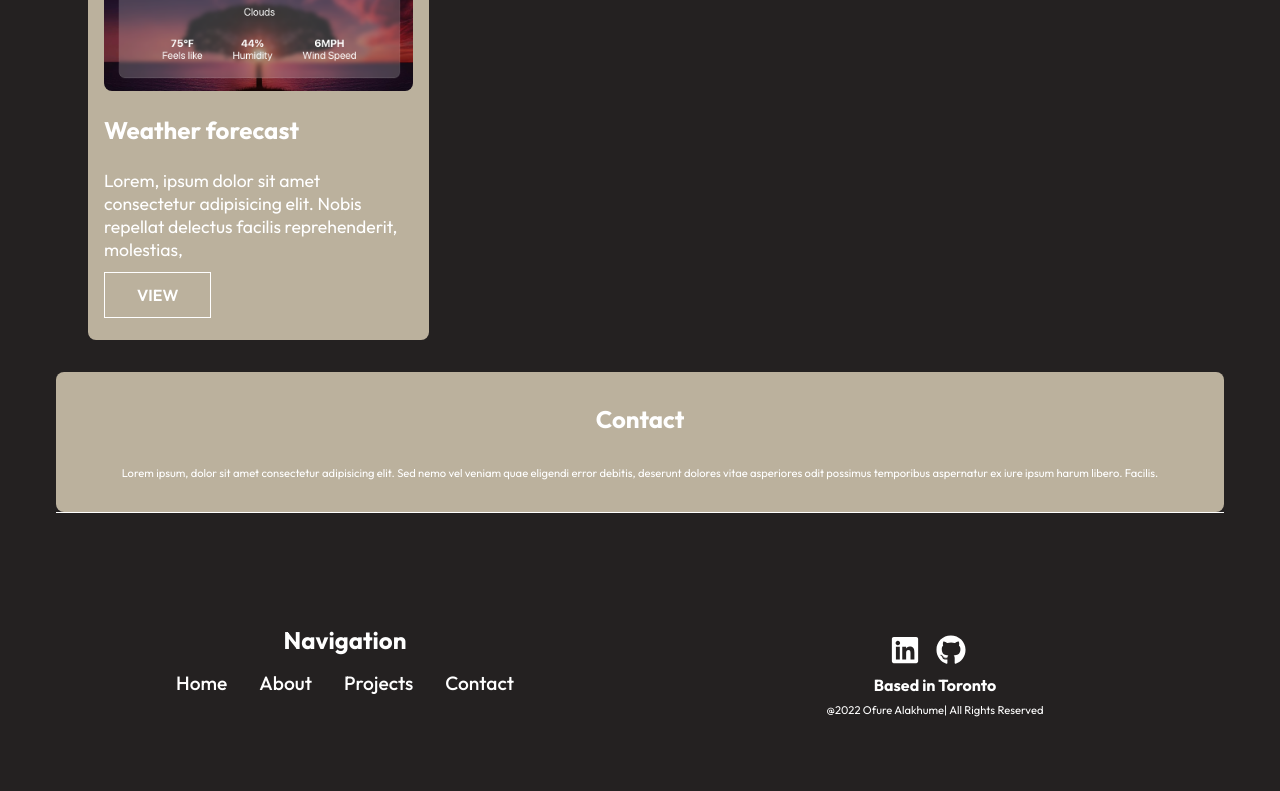
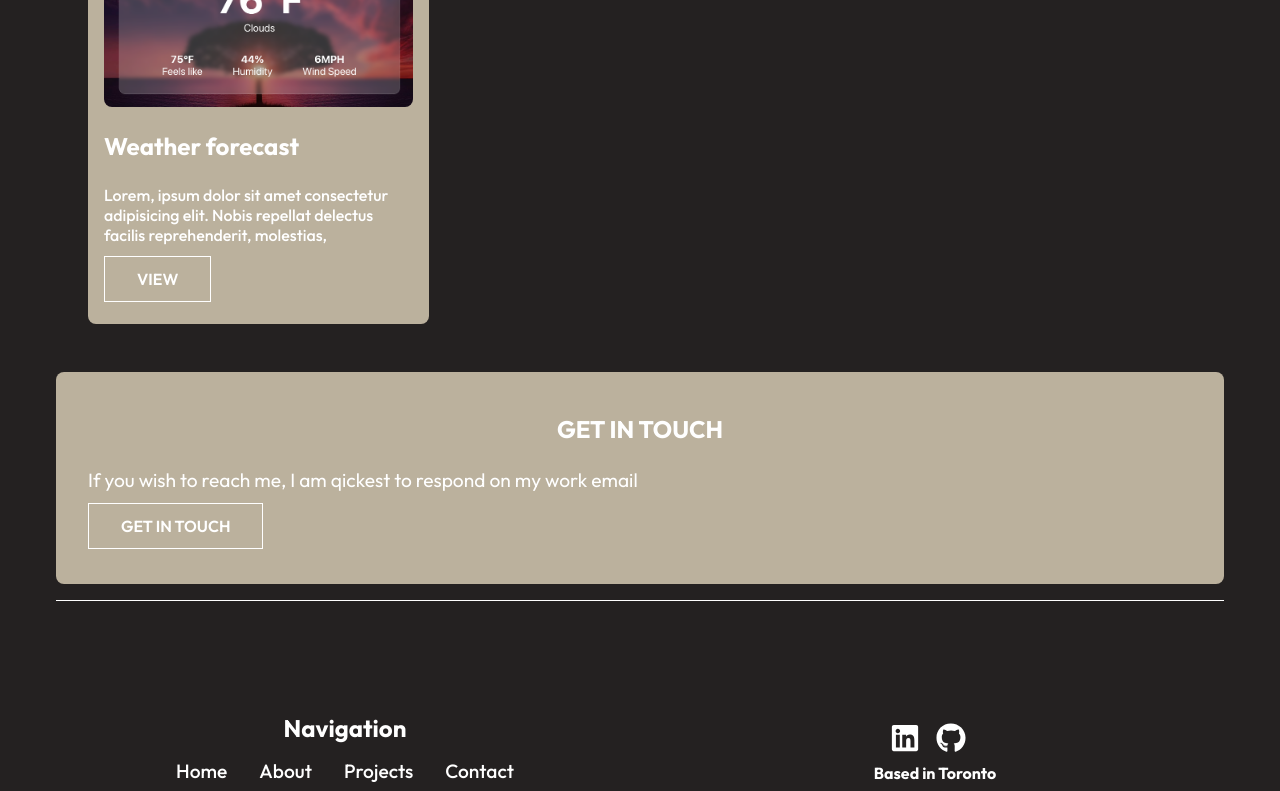
Before and after one commit to AlaksOfure/reactfolio, a React (Create React App) app: page / in a window 1280 px wide. Shown: the part 1256-2047 px from the top of the page. Built offline with nearby package versions, Linux system fonts and the light colour scheme.

Commit message:
finished project section

```diff
--- a/src/Components/AboutIntro.js
+++ b/src/Components/AboutIntro.js
@@ -9,25 +9,25 @@ const Aboutintro = () => {
   <section className='about-container'>
    <div className="about-content">
 
-    <section className='yeet'>
+    <section className='about-text'>
      <h1>Intro</h1>
      <p>Lorem, ipsum dolor sit amet consectetur adipisicing elit. Voluptatum, maxime magnam, facere nesciunt necessitatibus cumque, vero quam aut incidunt non exercitationem rerum rem id libero dolores ratione officia quis accusamus.</p>
      <Link to="/contact" className='btn'> <span className='btn-text'>Contact Me</span> </Link>
     </section>
 
-    <section className='yeet'>
+    <section className='about-text'>
      <h1>Experience</h1>
      <p>Lorem ipsum dolor sit amet consectetur adipisicing elit. Sed, atque assumenda in reiciendis ut hic est perspiciatis ea corporis voluptates obcaecati quos ipsa repellat ex animi commodi dolorem placeat cumque.</p>
      <Link to="/project" className='btn'> <span className='btn-text'>Projects</span> </Link>
 
     </section>
 
-    <section className='yeet'>
+    <section className='about-text'>
      <h1>Work Tools</h1>
      <p>Lorem ipsum dolor sit amet consectetur adipisicing elit. Neque dolores officiis vitae velit! Velit cupiditate possimus recusandae voluptatum? Cum quod quo adipisci sequi dolorem facilis sed animi aperiam ipsa exercitationem.</p>
     </section>
 
-    <section className='yeet'>
+    <section className='about-text'>
      <h1>Life</h1>
      <p>Lorem ipsum dolor sit amet consectetur adipisicing elit. Neque dolores officiis vitae velit! Velit cupiditate possimus recusandae voluptatum? Cum quod quo adipisci sequi dolorem facilis sed animi aperiam ipsa exercitationem.</p>
     </section>
--- a/src/Components/Contact.js
+++ b/src/Components/Contact.js
@@ -1,11 +1,19 @@
 import React from 'react'
+import { NavLink } from 'react-router-dom'
+import '../Styles/contact.css'
+
 
 const Contact = () => {
  return (
   <section className='section-container '>
-   <div className="content-container brown-container">
-    <h1>Contact</h1>
-    <p>Lorem ipsum, dolor sit amet consectetur adipisicing elit. Sed nemo vel veniam quae eligendi error debitis, deserunt dolores vitae asperiores odit possimus temporibus aspernatur ex iure ipsum harum libero. Facilis.</p>
+   <div className="text-styling brown-container">
+
+    <h1>Get in Touch</h1>
+    <p>If you wish to reach me, I am qickest to respond on my work email</p>
+    <div className="project-btns">
+     <NavLink to="/" className='btn'>Get in touch</NavLink>
+    </div>
+
    </div>
   </section>
  )
--- a/src/Components/Navbar.js
+++ b/src/Components/Navbar.js
@@ -4,6 +4,7 @@ import { Link } from 'react-router-dom'
 
 import { CgMenuGridR } from "react-icons/cg"
 import { FaTimes } from "react-icons/fa"
+
 
 const Navbar = () => {
 
--- a/src/Components/ProjectCards.js
+++ b/src/Components/ProjectCards.js
@@ -1,7 +1,6 @@
 import React from 'react'
 import '../Styles/ProjectCards.css'
-import proj1 from '../assets/Weather-app.png'
-import { NavLink } from 'react-router-dom'
+
 
 import ProjectCardContent from './ProjectCardContent'
 import ProjectData from './ProjectData'
--- a/src/Styles/aboutIntro.css
+++ b/src/Styles/aboutIntro.css
@@ -11,16 +11,16 @@
   gap: 4rem;
 }
 
-.yeet {
+.about-text {
   display: flex;
   flex-direction: column;
 }
 
-.yeet h1 {
+.about-text h1 {
   text-transform: uppercase;
   padding: 0.6rem 0 1.5rem;
 }
-.yeet p {
+.about-text p {
   font-size: 1.5rem;
   font-weight: 100;
   padding-bottom: 1.5rem;
--- /dev/null
+++ b/src/Styles/contact.css
@@ -0,0 +1,18 @@
+.text-styling {
+  display: flex;
+  width: 100%;
+  height: 100%;
+  padding: 2rem;
+  flex-direction: column;
+}
+
+.text-styling h1 {
+  text-align: center;
+  text-transform: uppercase;
+  padding: 0.6rem 0 1.5rem;
+}
+
+.text-styling p {
+  font-size: 1.2rem;
+  padding-bottom: 1.5rem;
+}
--- a/src/Styles/skills.css
+++ b/src/Styles/skills.css
@@ -1,6 +1,7 @@
 .section-container {
   width: 100%;
   height: 100%;
+  padding-bottom: 1rem;
 }
 
 .brown-container {
@@ -14,6 +15,16 @@
   align-items: center;
   padding: 2rem;
   gap: 2rem;
+}
+
+.content-container h1 {
+  text-transform: uppercase;
+  font-weight: 500;
+}
+
+.content-container p {
+  font-size: 1rem;
+  font-weight: 500;
 }
 
 .skills-container h1 {
```
Also changed, not shown: src/Components/Logoicon.js (added).
